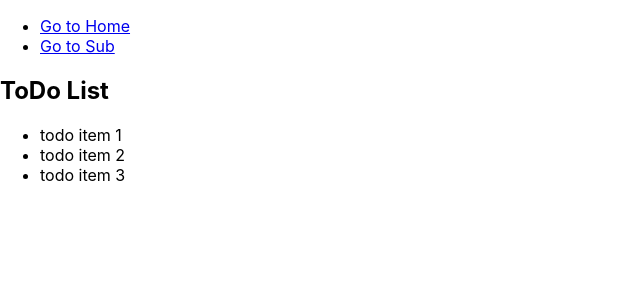
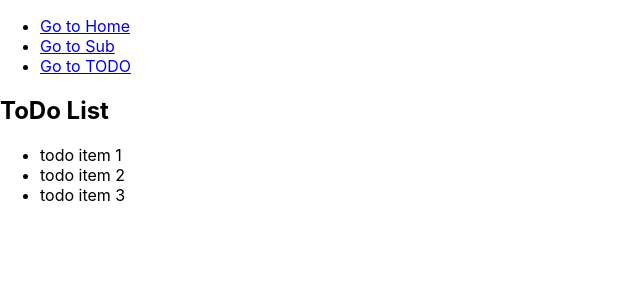
Before and after one commit to mikesorae/react-app-base, a React (Create React App) app: page /todos in a window 1280 px wide. Shown: the top 300 px of the page, without its empty margins (0-640 px from the left). Built offline with nearby package versions, Linux system fonts and the light colour scheme; what redux-starter-kit would draw is missing.

Commit message:
update: implement session check component

```diff
--- a/src/App.tsx
+++ b/src/App.tsx
@@ -1,6 +1,6 @@
 import React from 'react';
 import { Provider } from 'react-redux';
-import { BrowserRouter, Route } from 'react-router-dom';
+import { BrowserRouter, Route, Switch } from 'react-router-dom';
 import { store } from './redux/Store';
 import './App.css';
 import {
@@ -9,16 +9,19 @@ import {
   ToDoListPage,
   LoginPage,
 } from './pages';
+import { Auth } from './components/Auth';
 
 export const App: React.FC = () => (
   <Provider store={store}>
     <BrowserRouter>
-      <div>
+      <Switch>
         <Route exact path="/" component={TopPage} />
         <Route exact path="/login" component={LoginPage} />
         <Route path="/sub" component={SubPage} />
-        <Route path="/todos" component={ToDoListPage} />
-      </div>
+        <Auth>
+          <Route path="/todos" component={ToDoListPage} />
+        </Auth>
+      </Switch>
     </BrowserRouter>
   </Provider>
 );
--- /dev/null
+++ b/src/components/Auth.tsx
@@ -0,0 +1,18 @@
+import React, { PropsWithChildren } from 'react';
+import { Redirect } from 'react-router-dom';
+import { useSession } from '../redux/Selector';
+
+// check session status and redirect to login page if not logged in
+export const Auth = ({ children }: PropsWithChildren<any>) => {
+  const session = useSession();
+
+  if (session === 'guest') {
+    return <Redirect to="/login" />;
+  }
+
+  return (
+    <>
+      {children}
+    </>
+  );
+};
--- a/src/components/Navigation.tsx
+++ b/src/components/Navigation.tsx
@@ -9,5 +9,8 @@ export const Navigation = () => (
     <li>
       <Link to="/sub">Go to Sub</Link>
     </li>
+    <li>
+      <Link to="/todos">Go to TODO</Link>
+    </li>
   </ul>
 );
--- a/src/pages/LoginPage.tsx
+++ b/src/pages/LoginPage.tsx
@@ -11,7 +11,7 @@ import {
 } from '@material-ui/core';
 import { SessionModule } from '../redux/session/SessionModule';
 import { Session } from '../models/auth/Session';
-import { useSession } from '../redux/session/Selector';
+import { useSession } from '../redux/Selector';
 
 const Content = () => {
   const { history } = useReactRouter();
--- a/src/redux/AppState.ts
+++ b/src/redux/AppState.ts
@@ -1,5 +1,5 @@
-import { Session } from "../models/auth/Session";
-import { ToDo } from "./todos/ToDoModule";
+import { Session } from '../models/auth/Session';
+import { ToDo } from './todos/ToDoModule';
 
 export interface AppState {
   session: Session,
--- /dev/null
+++ b/src/redux/Selector.ts
@@ -0,0 +1,5 @@
+import { useSelector } from 'react-redux';
+import { AppState } from './AppState';
+
+export const useSession = () => useSelector((state: AppState) => state.session);
+export const useTodos = () => useSelector((state: AppState) => state.todos);
--- a/src/redux/session/Selector.ts
+++ /dev/null
@@ -1,5 +0,0 @@
-import { AppState } from "../AppState";
-import { useSelector } from "react-redux";
-
-export const useSession = () => useSelector((state: AppState) => state.session);
-export const useTodos = () => useSelector((state: AppState) => state.todos);
```
